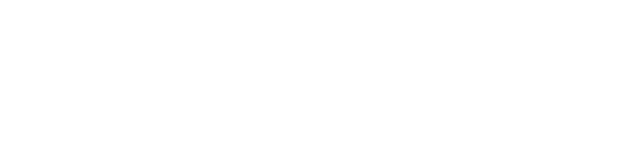
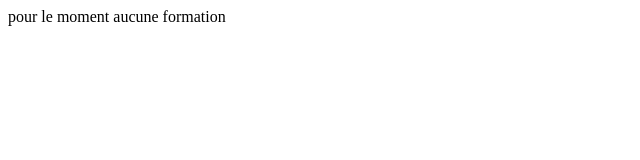
Before and after one commit to tidjani-kadidjatk/mon-cv, a plain HTML site: page index.html in a window 1280 px wide. Shown: the whole page, without its empty margins (0-640 px from the left). Drawn offline with Linux system fonts and the light colour scheme.

Commit message:
mise en place de la section formation

```diff
--- a/index.html
+++ b/index.html
@@ -4,7 +4,7 @@
     <meta http-equiv="X-UA-Compatible" content="IE=edge">
     <meta name="viewport" content="width=device-width, initial-scale=1.0">
     <title>document</title>
-
+    <p>pour le moment aucune formation</p>
 
 </head>
 <body>
```
